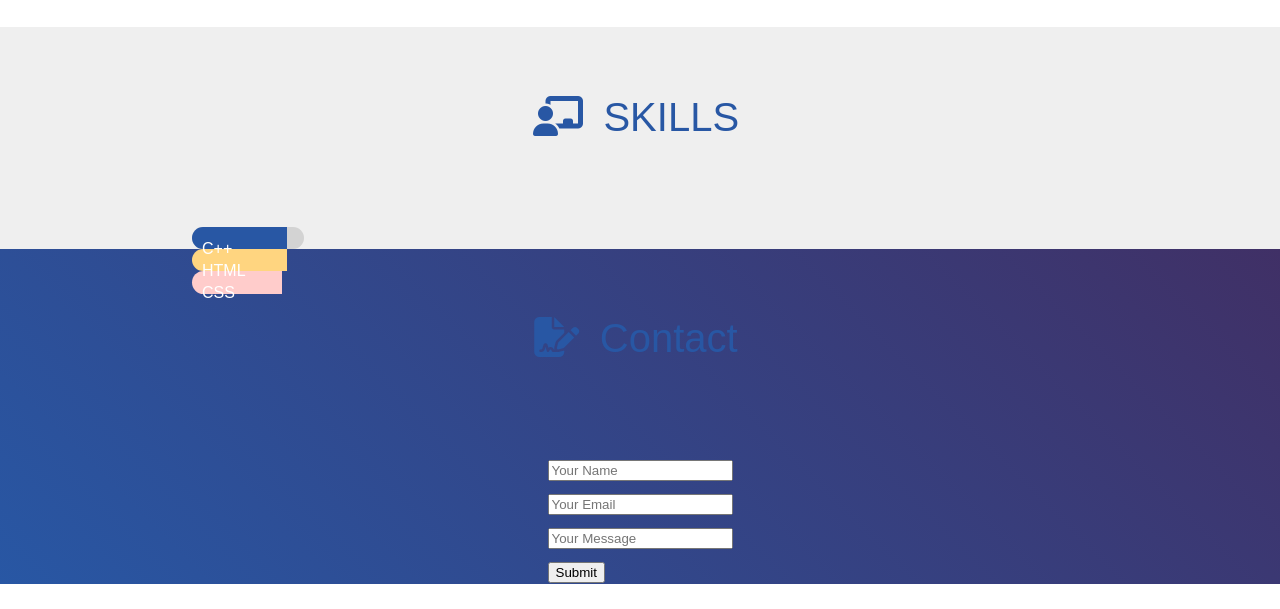
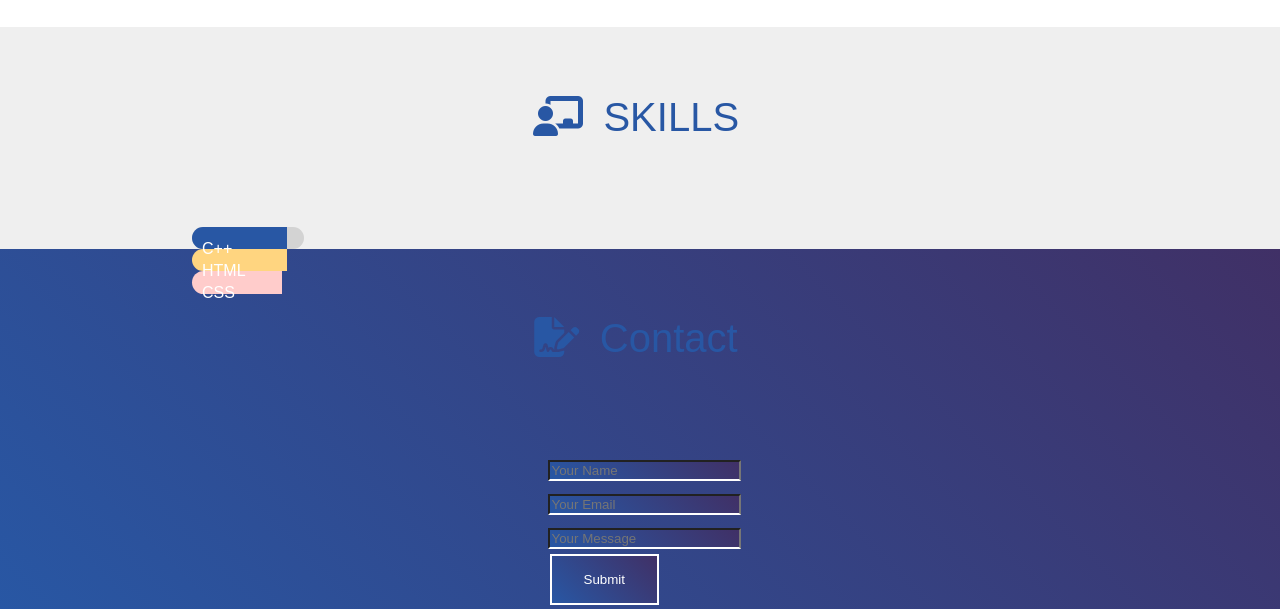
Before and after one commit to adityagoyal0405/Resume, a plain HTML site: page index.html in a window 1280 px wide. Shown: the part 696-1305 px from the top of the page. Before the commit the page ends 1280 px from the top, so only its background shows below. Drawn offline with Linux system fonts and the light colour scheme.

Commit message:
Update index.html

```diff
--- a/index.html
+++ b/index.html
@@ -230,6 +230,23 @@ section:nth-child(2n + 1) {
   background:linear-gradient(45deg,#2857a4,#403066);
     }
 
+    input[type=text], input[type=email]{
+
+      width:100%;
+      border-bottom: 2px solid white;
+      color:white;
+      background:linear-gradient(45deg,#2857a4,#403066);
+  }
+  input[type=submit]{
+
+    color: white;
+    padding: 16px 32px;
+    margin: 4px 2px;
+    background:linear-gradient(45deg,#2857a4,#403066);
+    border:2px solid white;
+    }
+
+
   </style>
 </head>
 <body>
@@ -347,7 +364,7 @@ section:nth-child(2n + 1) {
                 </span>
                 <span> Contact </span>
             </h1>
-      <form>
+      <form >
         <input type="text" id="name" name="name" placeholder="Your Name"><br>
         <input type="email" id="email" name="email" placeholder="Your Email" ><br>
         <input type="text" id="message" name="message" placeholder="Your Message"><br>
```
